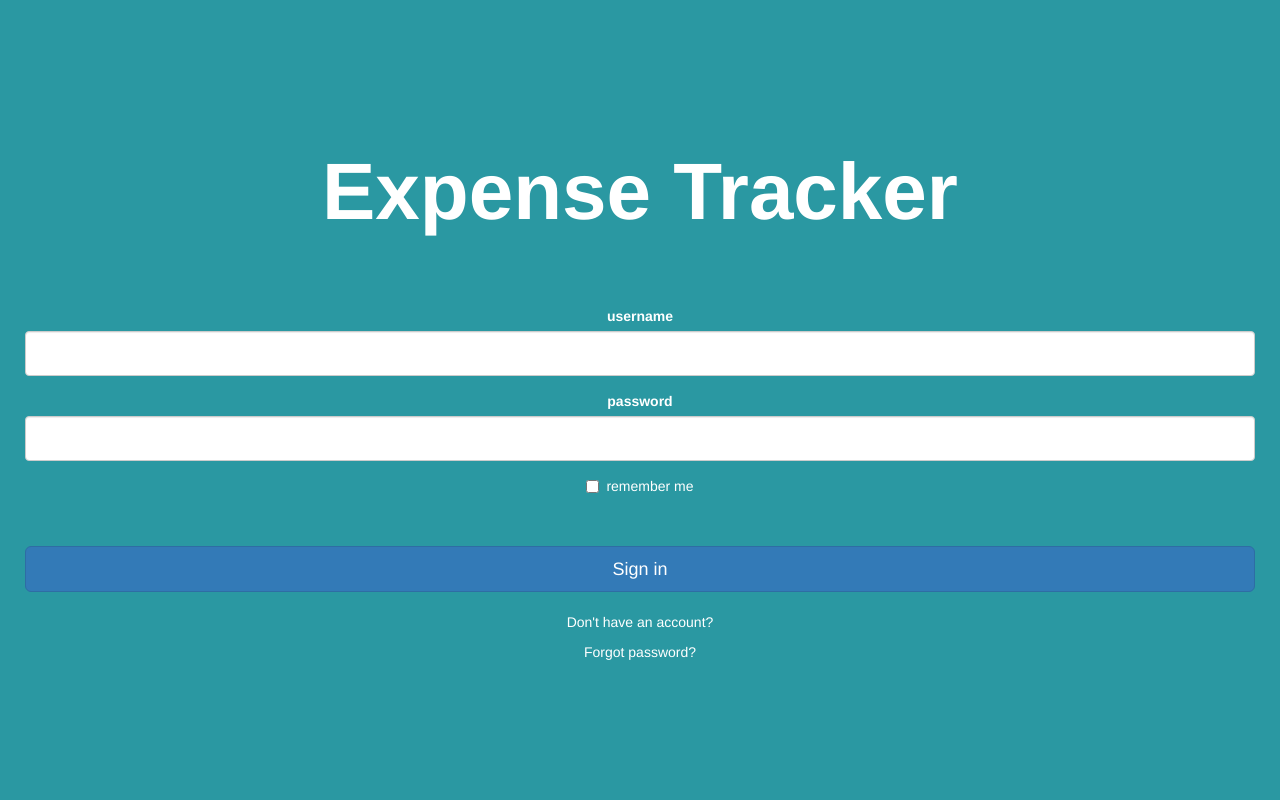
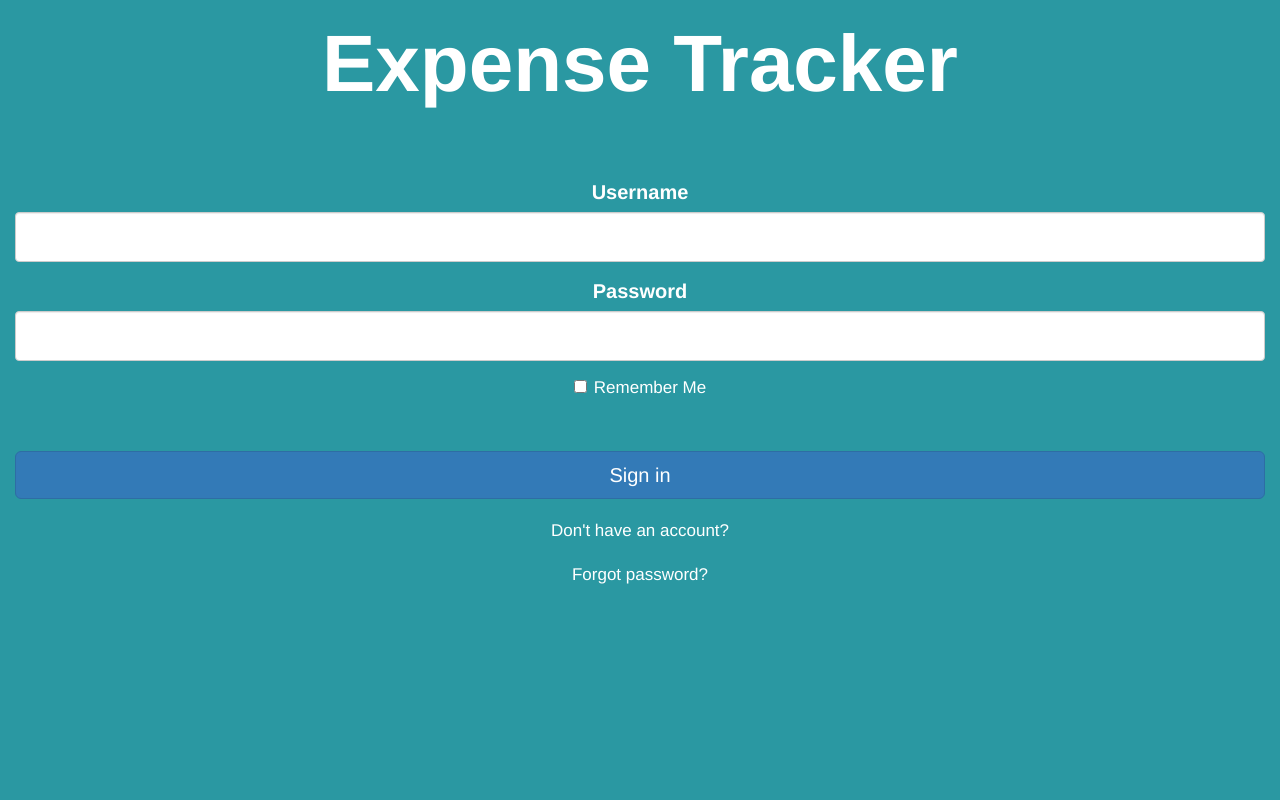
Before and after one commit to wesleychuu/acit2911_expense_tracker_app, a Flask app: page / in a window 1280 px wide. Run offline with Flask 2, Linux system fonts and the light colour scheme; some libraries are stand-ins or nearby versions.

Commit message:
adjust css for login, signup, add exp, edit exp, profile, edit profile, reset pass

```diff
--- a/models/login_form.py
+++ b/models/login_form.py
@@ -4,8 +4,8 @@ from wtforms.validators import InputRequired, Length
 
 
 class LoginForm(FlaskForm):
-    username = StringField('username', validators=[
+    username = StringField('Username', validators=[
                            InputRequired(), Length(min=5, max=15)])
-    password = PasswordField('password', validators=[
+    password = PasswordField('Password', validators=[
                              InputRequired(), Length(min=8, max=80)])
-    remember = BooleanField('remember me')
+    remember = BooleanField('Remember Me')
--- a/static/login-register.css
+++ b/static/login-register.css
@@ -1,10 +1,17 @@
+html {
+    width: 100vw;
+    height: 100vh;
+}
+
 body {
     padding-top: 40px;
     padding-bottom: 40px;
     display: flex;
     align-items: center;
     justify-content: center;
-    height: auto;
+    min-width: 100vw;
+    min-height: 100vh;
+    overflow-y: hidden;
 }
 
 .container {
@@ -12,22 +19,12 @@ body {
     position: absolute;
     top: 0;
     left: 0;
-    height: 100%;
-    width: 100%;
     background-color: #2A98A2;
     color: white;
+    min-width: 100vw;
+    min-height: 100vh;
 }
 
-.form-signin {
-    max-width: 330px;
-    padding: 1rem;
-    margin: 0 auto;
-    display: table-cell;
-    vertical-align: middle;
-    text-align: center;
-}
-
-.form-signin,
 .form-signin {
     margin-bottom: 10rem;
 }
@@ -48,8 +45,8 @@ body {
     -webkit-box-sizing: border-box;
     -moz-box-sizing: border-box;
     box-sizing: border-box;
-    padding: 10px;
-    font-size: 16px;
+    padding: 1rem;
+    font-size: 2rem;
 }
 
 .form-signin .form-control:focus {
@@ -71,22 +68,18 @@ input:focus {
     -webkit-box-shadow: 0 0 .6rem white !important;
 }
 
-a {
+a, a:hover{
     color: white;
-}
-
-a:hover {
-    color: white;
-}
-
-.link {
-    margin-bottom: 1rem;
 }
 
 .message {
     position: absolute;
     text-align: center;
     top: 0;
-    width: 95%;
+    width: 95vw;
     z-index: 2;
 }
+
+.reset {
+    width: 75vw;
+}
--- a/templates/add_expense.html
+++ b/templates/add_expense.html
@@ -38,9 +38,9 @@
         required>
     </div>
     <br>
-    <div>
-      <button type="submit" class="btn btn-lg btn-success btn-block submit-btn" id="frm-btn">Save</button>
-      <button type="reset" class="btn btn-lg btn-warning btn-block submit-btn" id="frm-btn">Clear</button>
+    <div style="text-align: center;">
+      <button type="submit" class="btn btn-lg btn-success btn-block submit-btn mx-3" id="frm-btn">Save</button>
+      <button type="reset" class="btn btn-lg btn-warning btn-block submit-btn mx-3" id="frm-btn">Clear</button>
     </div>
   </form>
 </section>
--- a/templates/login.html
+++ b/templates/login.html
@@ -10,7 +10,6 @@
 
 {% block content %}
   <div class="container">
-
     <div class="message">
       {% with messages = get_flashed_messages(with_categories=true) %}
         {% for category, message in messages %}
@@ -23,19 +22,22 @@
     </div>
 
     <form class="form-signin" method="POST" action="/">
-        <h2 class="form-signin-heading">Expense Tracker</h2>
+      <h2 class="form-signin-heading" style="text-align: center;">Expense Tracker</h2>
       {{ form.hidden_tag() }}
-        {{ wtf.form_field(form.username) }}
-        {{ wtf.form_field(form.password) }}
-        {{ wtf.form_field(form.remember) }}
-        <button class="btn btn-lg btn-primary btn-block submit-btn" type="submit">Sign in</button>
-        <div class="link">
-          <a href="{{ url_for('signup') }}">Don't have an account?</a>
+      <div style="font-size: 2rem; font-weight: 600; text-align: center;">{{ wtf.form_field(form.username) }}</div>
+      <div style="font-size: 2rem; font-weight: 600; text-align: center;">{{ wtf.form_field(form.password) }}</div>
+      <div style="font-size: 1.7rem; font-weight: 600; text-align: center;">{{ wtf.form_field(form.remember) }}</div>
+
+      <button class="btn btn-lg btn-primary btn-block submit-btn" style="font-size: 2rem;" type="submit">Sign in</button>
+
+      <div style="text-align: center;">
+        <a href="{{ url_for('signup') }}" style="font-size: 1.7rem; font-weight: 500;">Don't have an account?</a>
       </div>
-        <div class="link">
-          <a class="forgot">Forgot password?</a>
+      <br>
+
+      <div style="text-align: center;">
+        <a class="forgot" style="font-size: 1.7rem; font-weight: 500;">Forgot password?</a>
       </div>
     </form>
-
   </div> <!-- /container -->
 {% endblock %}
```
Also changed, not shown: models/reset_password.py (+6 -3 lines), static/input_styles.css (+8 -2 lines), templates/edit_expense.html (+3 -4 lines), templates/edit_profile.html (+10 -7 lines), templates/profile.html (+8 -9 lines), templates/reset_password.html (+20 -9 lines), templates/signup.html (+11 -10 lines), database.db. Lines whose indentation alone changed are shown as unchanged.
